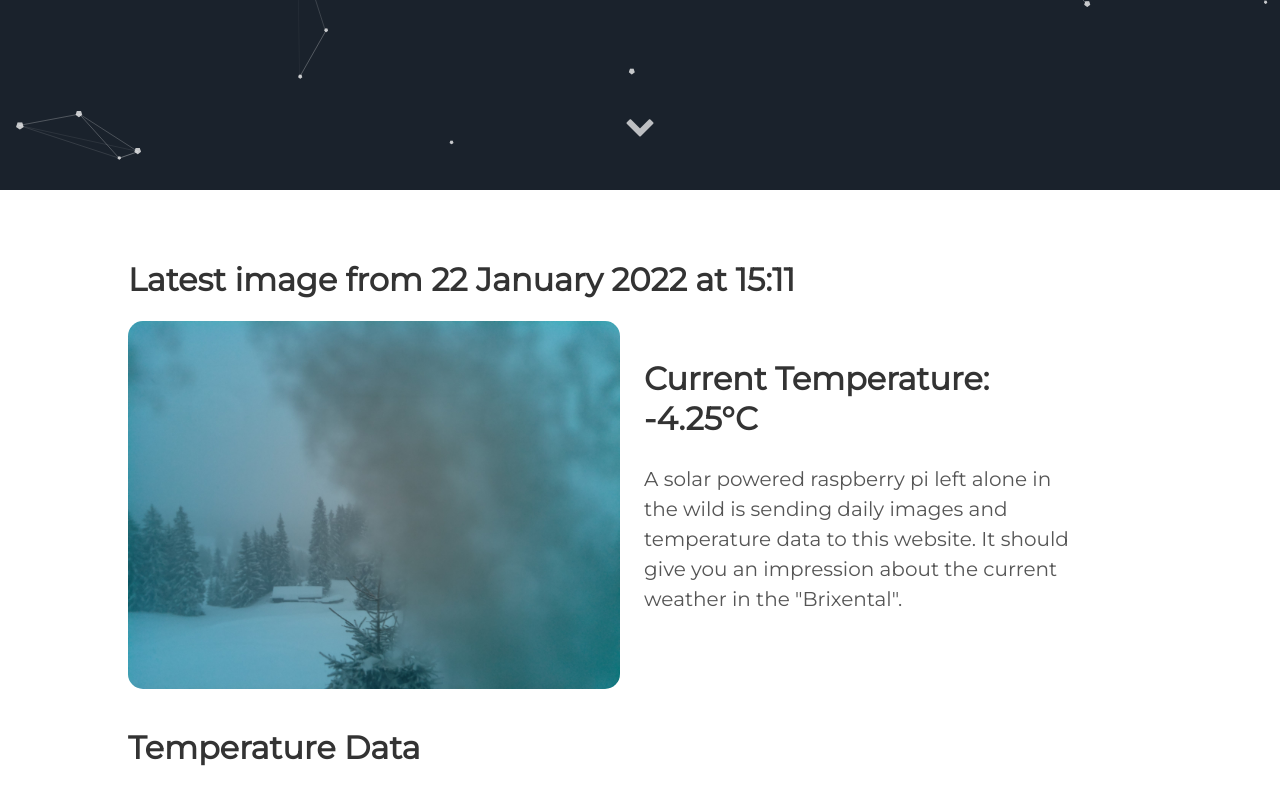
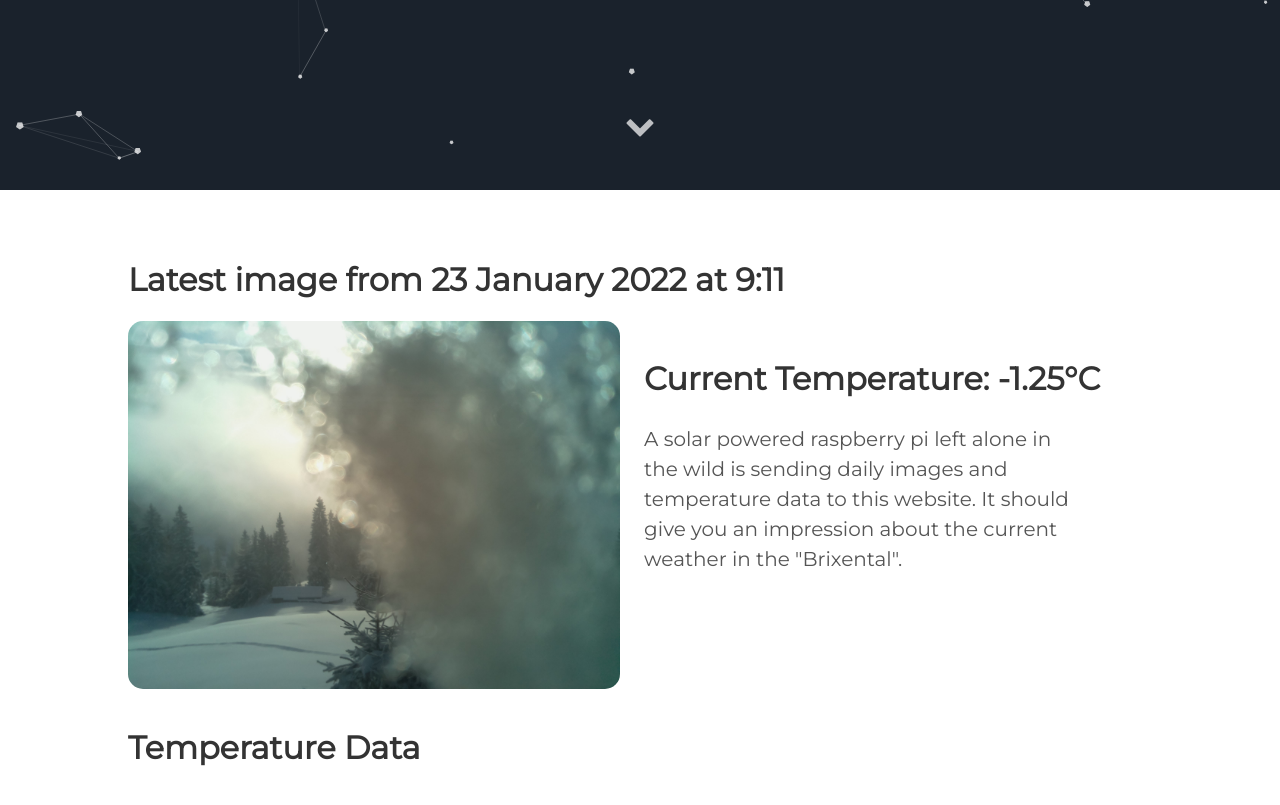
Before and after one commit to vektorious/vektorious.github.io, a Jekyll site: the page built from resources/huette.md, in a window 1280 px wide and 900 px high, scrolled down 710 px. Shown: the top 805 px of the window. Built offline with Jekyll 4.4.1, drawn with Linux system fonts in a browser that asks for light colours.

Commit message:
I'm a bot beep boop

```diff
--- a/resources/huette.md
+++ b/resources/huette.md
@@ -6,13 +6,13 @@ image: '/assets/img/'
 description: 'Live image from the Austrian alps'
 twitter_text: ' '
 ---
-## Latest image from 22 January 2022 at 15:11
+## Latest image from 23 January 2022 at  9:11
 <div class="huette">
   <div class="huette-image">
     <img src="{{ "/assets/img/huette.jpg" | prepend: site.baseurl }}">
   </div>
   <div class="huette-text">
-        <h2>Current Temperature: -4.25°C</h2>
+        <h2>Current Temperature: -1.25°C</h2>
         <p>A solar powered raspberry pi left alone in the wild is sending daily images and temperature data to this website. It should give you an impression about the current weather in the "Brixental".</p>
 
   </div>
```
Also changed, not shown: rpi-script/2022-01-23_090936.txt (renamed from rpi-script/2022-01-22_150936.txt, +6 -5 lines), rpi-script/huette.md (+2 -2 lines), assets/img/huette.jpg, assets/img/temp_plot.png, rpi-script/temp_plot.png, 1 other file.
